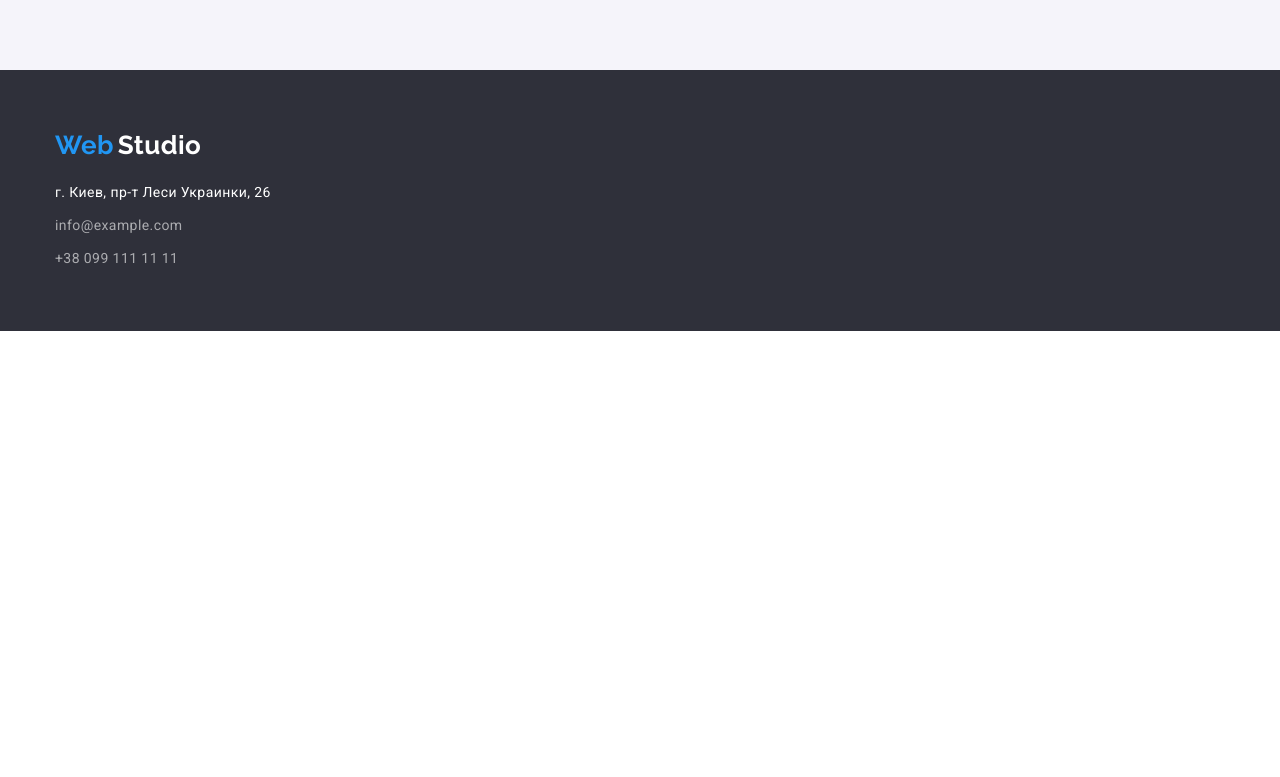
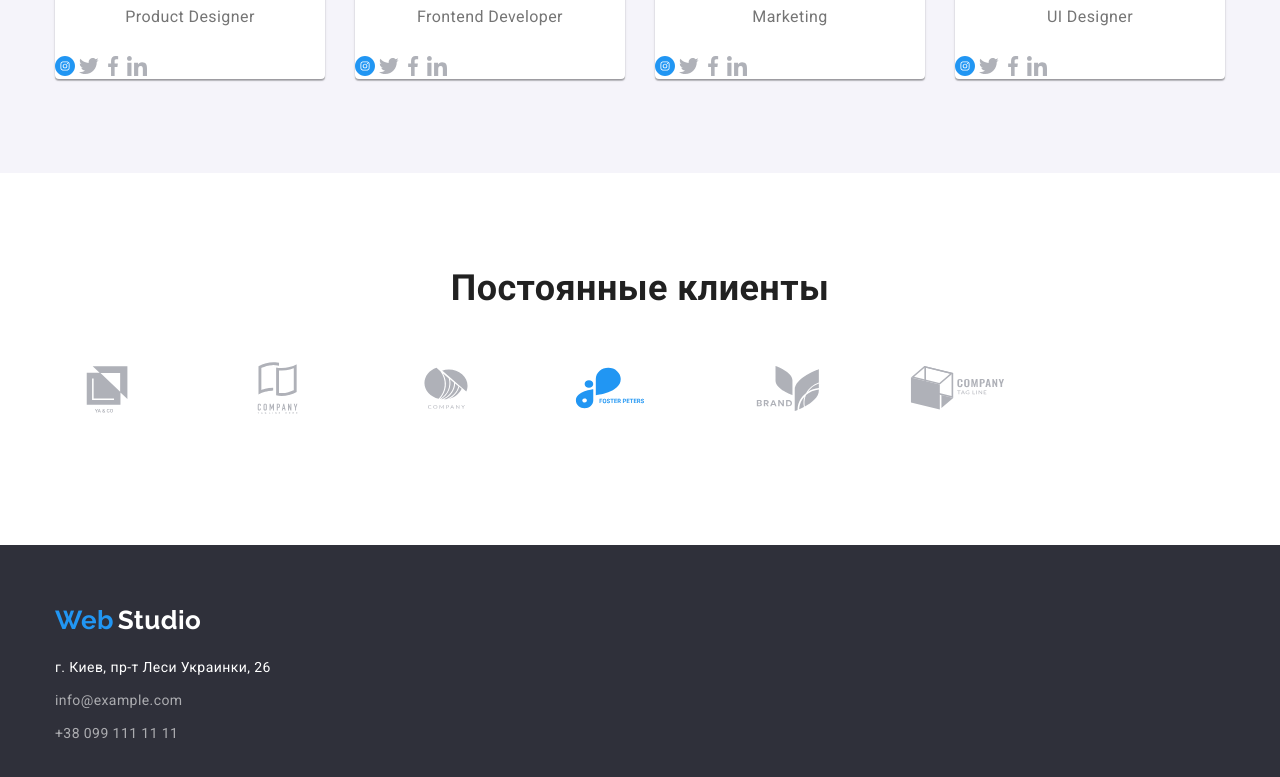
Before and after one commit to NataBelous/goit-markup-hw-04, a plain HTML site: page index.html in a window 1280 px wide. Shown: the part 1851-2628 px from the top of the page. Before the commit the page ends 2182 px from the top, so only its background shows below. Drawn offline with nearby package versions, Linux system fonts and the light colour scheme.

Commit message:
создание классов и иконок

```diff
--- a/css/styles.css
+++ b/css/styles.css
@@ -74,6 +74,8 @@ body {
 
 .list-link-nav {
 	margin-right: 50px;
+	display: flex;
+	align-items: center;
 }
 .list-link-nav:last-child {
 	margin-right: 0;
@@ -191,10 +193,16 @@ body {
 /* hero */
 
 .hero {
-	background-color: #2f303a;
+	background: #C4C4C4;
 	text-align: center;
 	padding-top: 200px;
 	padding-bottom: 200px;
+
+	background-image: linear-gradient( to right rgba(47, 48, 58, 0.8)),
+	 url(../images/Img-hero.jpg);
+	max-width: 1600px;
+	height: 600px;
+
 }
 .text-hero {
 	font-weight: 900;
@@ -373,8 +381,50 @@ ul {
 /* ICONS */
 
 .icon-mail {
+	stroke: #000000;
+}
+.icon-smartphone {
+  stroke: #757575;
+}
+
+.svg-icon-specifics {
+}
+
+.div-specifics {
+	width: 270px;
+	height: 120px;
+	margin-bottom: 30px;
+  background: #F5F4FA;
+  border-radius: 4px;
+}
+
+.team-social-links {
+	width: 20px;
+	height: 20px;
+}
+
+.social-links {
 
 }
-.icon-smartphone {
+
+.svg-logo {
 
 }
+
+.logo {
+	display:flex
+}
+
+.logo-list {
+  width: 170px;
+	height: 92px;
+	border: 1px #AFB1B8;
+}
+
+.div-logo {
+
+}
+
+.logo-section {
+
+}
--- a/index.html
+++ b/index.html
@@ -36,13 +36,13 @@
 
 					<ul class="list-contact-nav">
 						<li class="list-link-nav">
-							<svg class="icon-mail" width="16" hidden="12">
+							<svg class="icon-mail" width="16" height="12">
 								<use href="./images/symbol-defs.svg#icon-mail"></use>
 							</svg>
 							<a class="list-contact" href="mailto:info@devstudio.com">info@devstudio.com</a>
 						</li>
 						<li class="list-link-nav">
-							<svg class="icon-smartphone" width="10" hidden="16">
+							<svg class="icon-smartphone" width="10" height="16">
 								<use href="./images/symbol-defs.svg#icon-smartphone"></use>
 							</svg>
 							<a class="list-contact" href="tel:+380961111111">+38 096 111 11 11</a>
@@ -63,24 +63,44 @@
 				<h2 class="hidden">Особенности</h2>
 				<ul class="specifics-flex">
 					<li class="list-specifics">
+						<div class="div-specifics">
+							<svg class="svg-icon-specifics" width="70" height="70">
+								<use href="./images/symbol-defs.svg#icon-antenna"></use>
+							</svg>
+						</div>
 						<h3 class="specifics">Внимание к деталям</h3>
 						<p class="specifics-text">
 							Идейные соображения, а также начало повседневной работы по формированию позиции.
 						</p>
 					</li>
 					<li class="list-specifics">
+						<div class="div-specifics">
+							<svg class="svg-icon-specifics" width="70" height="70">
+								<use href="./images/symbol-defs.svg#icon-clock"></use>
+							</svg>
+						</div>
 						<h3 class="specifics">Пунктуальность</h3>
 						<p class="specifics-text">
 							Задача организации, в особенности же рамки и место обучения кадров влечет за собой.
 						</p>
 					</li>
 					<li class="list-specifics">
+						<div class="div-specifics">
+							<svg class="svg-icon-specifics" width="70" height="70">
+								<use href="./images/symbol-defs.svg#icon-diagram"></use>
+							</svg>
+						</div>
 						<h3 class="specifics">Планирование</h3>
 						<p class="specifics-text">
 							Равным образом консультация с широким активом в значительной степени обуславливает.
 						</p>
 					</li>
 					<li class="list-specifics">
+						<div class="div-specifics">
+							<svg class="svg-icon-specifics" width="70" height="70">
+								<use href="./images/symbol-defs.svg#icon-astronaut"></use>
+							</svg>
+						</div>
 						<h3 class="specifics">Современные технологии</h3>
 						<p class="specifics-text">Значимость этих проблем настолько очевидна, что реализация плановых заданий.</p>
 					</li>
@@ -111,21 +131,126 @@
 						<img src="./images/img-new-3.jpg" width="270" alt="картинка 1" />
 						<h3 class="name">Игорь Демьяненко</h3>
 						<p class="position">Product Designer</p>
+						<div class="social-links">
+							<svg class="team-social-links">
+								<use href="./images/symbol-defs.svg#icon-Ellipse"></use>
+							</svg>
+							<svg class="team-social-links">
+								<use href="./images/symbol-defs.svg#icon-Group"></use>
+							</svg>
+							<svg class="team-social-links">
+								<use href="./images/symbol-defs.svg#icon-facebook"></use>
+							</svg>
+							<svg class="team-social-links">
+								<use href="./images/symbol-defs.svg#icon-linkedin"></use>
+							</svg>
+						</div>
 					</li>
 					<li class="list-team">
 						<img src="./images/img-new-4.jpg" width="270" alt="картинка 2" />
 						<h3 class="name">Ольга Репина</h3>
 						<p class="position">Frontend Developer</p>
+						<div class="social-links">
+							<svg class="team-social-links">
+								<use href="./images/symbol-defs.svg#icon-Ellipse"></use>
+							</svg>
+							<svg class="team-social-links">
+								<use href="./images/symbol-defs.svg#icon-Group"></use>
+							</svg>
+							<svg class="team-social-links">
+								<use href="./images/symbol-defs.svg#icon-facebook"></use>
+							</svg>
+							<svg class="team-social-links">
+								<use href="./images/symbol-defs.svg#icon-linkedin"></use>
+							</svg>
+						</div>
 					</li>
 					<li class="list-team">
 						<img src="./images/img-new-5.jpg" width="270" alt="картинка 3" />
 						<h3 class="name">Николай Тарасов</h3>
 						<p class="position">Marketing</p>
+						<div class="social-links">
+							<svg class="team-social-links">
+								<use href="./images/symbol-defs.svg#icon-Ellipse"></use>
+							</svg>
+							<svg class="team-social-links">
+								<use href="./images/symbol-defs.svg#icon-Group"></use>
+							</svg>
+							<svg class="team-social-links">
+								<use href="./images/symbol-defs.svg#icon-facebook"></use>
+							</svg>
+							<svg class="team-social-links">
+								<use href="./images/symbol-defs.svg#icon-linkedin"></use>
+							</svg>
+						</div>
 					</li>
 					<li class="list-team">
 						<img src="./images/img-new-6.jpg" width="270" alt="картинка 4" />
 						<h3 class="name">Михаил Ермаков</h3>
 						<p class="position">UI Designer</p>
+						<div class="social-links">
+							<svg class="team-social-links">
+								<use href="./images/symbol-defs.svg#icon-Ellipse"></use>
+							</svg>
+							<svg class="team-social-links">
+								<use href="./images/symbol-defs.svg#icon-Group"></use>
+							</svg>
+							<svg class="team-social-links">
+								<use href="./images/symbol-defs.svg#icon-facebook"></use>
+							</svg>
+							<svg class="team-social-links">
+								<use href="./images/symbol-defs.svg#icon-linkedin"></use>
+							</svg>
+						</div>
+					</li>
+				</ul>
+			</div>
+		</section>
+		<section class="section logo-section">
+			<div class="container">
+				<h2 class="title">Постоянные клиенты</h2>
+				<ul class="logo">
+					<li class="logo-list">
+						<div class="div-logo">
+							<svg class="svg-logo" width="106" height="60">
+								<use href="./images/symbol-defs.svg#icon-Logo-1"></use>
+							</svg>
+						</div>
+					</li>
+					<li class="logo-list">
+						<div class="div-logo">
+							<svg class="svg-logo" width="106" height="60">
+								<use href="./images/symbol-defs.svg#icon-Logo-2"></use>
+							</svg>
+						</div>
+					</li>
+					<li class="logo-list">
+						<div class="div-logo">
+							<svg class="svg-logo" width="106" height="60">
+								<use href="./images/symbol-defs.svg#icon-Logo-3"></use>
+							</svg>
+						</div>
+					</li>
+					<li class="logo-list">
+						<div class="div-logo">
+							<svg class="svg-logo" width="106" height="60">
+								<use href="./images/symbol-defs.svg#icon-Logo-4"></use>
+							</svg>
+						</div>
+					</li>
+					<li class="logo-list">
+						<div class="div-logo">
+							<svg class="svg-logo" width="106" height="60">
+								<use href="./images/symbol-defs.svg#icon-Logo-5"></use>
+							</svg>
+						</div>
+					</li>
+					<li class="logo-list">
+						<div class="div-logo">
+							<svg class="svg-logo" width="106" height="60">
+								<use href="./images/symbol-defs.svg#icon-Logo-6"></use>
+							</svg>
+						</div>
 					</li>
 				</ul>
 			</div>
```
Also changed, not shown: images/Img-hero.jpg (added), images/Img-overlay-2.jpg (added), images/bg-hero.jpg (added).
